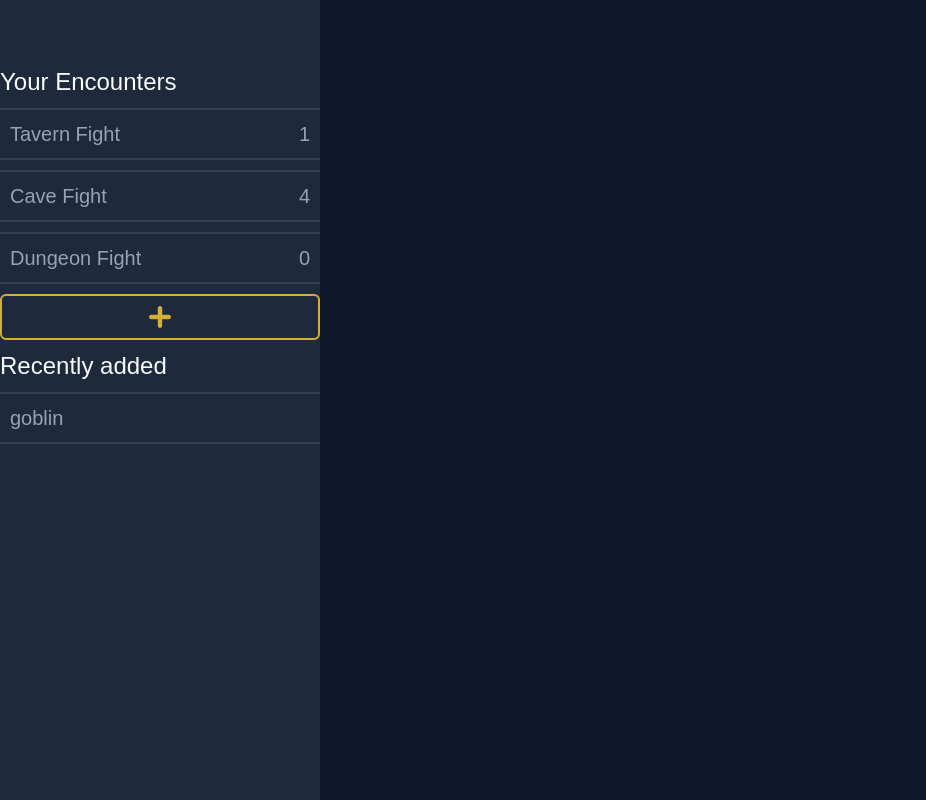
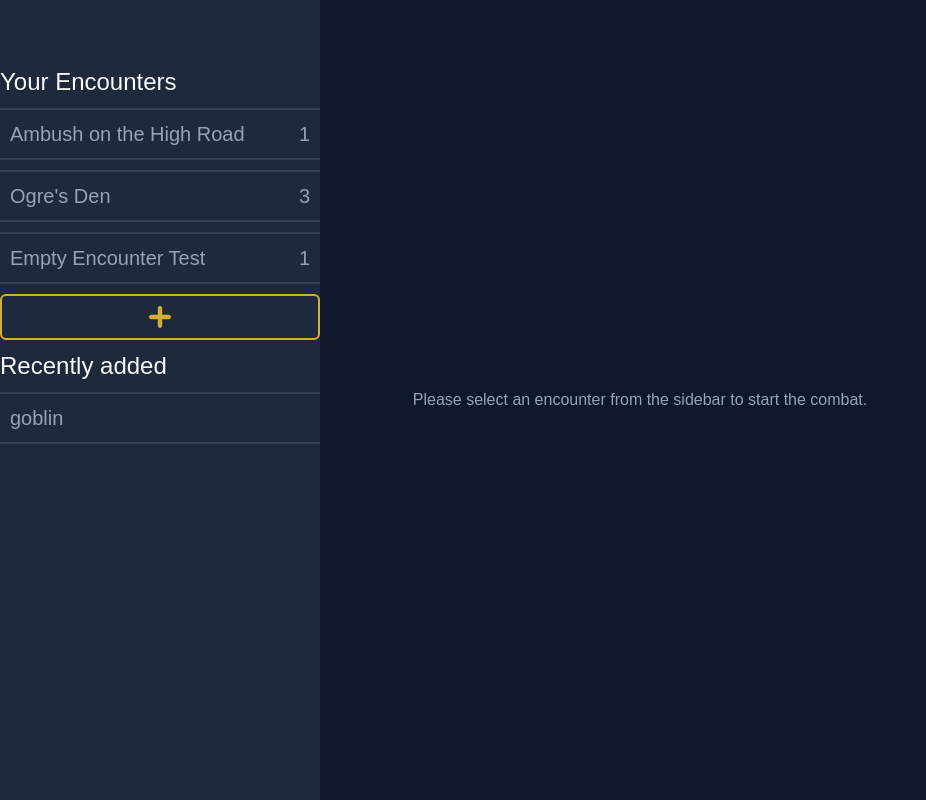
Before and after one commit to Harlamis/trackfinder, a React (Vite) app: page / in a window 1280 px wide. Shown: the whole page, without its empty margins (0-926 px from the left). Built offline with nearby package versions, Linux system fonts and the light colour scheme; a web font is replaced by a local one.

Commit message:
Add initial encounters and implement EncounterTable component

```diff
--- a/src/components/Dashboard.tsx
+++ b/src/components/Dashboard.tsx
@@ -3,14 +3,88 @@ import { MobileHeader } from './MobileHeader';
 import { Sidebar } from './Sidebar';
 import { type Encounter } from '../types';
 import type { SidebarMonsterMetadata } from '../types';
+import { EncounterTable } from './EncounterTable';
+
+const INITIAL_ENCOUNTERS: Encounter[] = [
+  {
+    id: 1,
+    name: 'Ambush on the High Road',
+    currentRound: 1,
+    monsters: [
+      {
+        id: 101,
+        name: 'Tordin (Paladin)',
+        maxHp: 25,
+        currentHp: 20,
+        ac: 18,
+        init: 18,
+        isPlayer: true,
+      },
+      {
+        id: 102,
+        name: 'Goblin Archer A',
+        maxHp: 12,
+        currentHp: 12,
+        ac: 13,
+        init: 15,
+        isPlayer: false,
+      },
+      {
+        id: 103,
+        name: 'Goblin Boss',
+        maxHp: 30,
+        currentHp: 24,
+        ac: 15,
+        init: 11,
+        isPlayer: false,
+      },
+      {
+        id: 104,
+        name: 'Elyon (Ranger)',
+        maxHp: 18,
+        currentHp: 14,
+        ac: 16,
+        init: 6,
+        isPlayer: true,
+      },
+    ],
+  },
+  {
+    id: 2,
+    name: "Ogre's Den",
+    currentRound: 3,
+    monsters: [
+      {
+        id: 101,
+        name: 'Tordin (Paladin)',
+        maxHp: 25,
+        currentHp: 25,
+        ac: 18,
+        init: 14,
+        isPlayer: true,
+      },
+      {
+        id: 105,
+        name: 'Cave Ogre',
+        maxHp: 59,
+        currentHp: 20,
+        ac: 12,
+        init: 8,
+        isPlayer: false,
+      },
+    ],
+  },
+  {
+    id: 3,
+    name: 'Empty Encounter Test',
+    currentRound: 1,
+    monsters: [],
+  },
+];
 
 export const Dashboard = () => {
   const [isSidebarOpen, setIsSidebarOpen] = useState(false);
-  const [encounters, setEncounters] = useState<Encounter[]>([
-    { id: 1, name: 'Tavern Fight', currentRound: 1 },
-    { id: 2, name: 'Cave Fight', currentRound: 4 },
-    { id: 3, name: 'Dungeon Fight', currentRound: 0 },
-  ]);
+  const [encounters, setEncounters] = useState<Encounter[]>(INITIAL_ENCOUNTERS);
   const [raMonsters, setRaMonsters] = useState<SidebarMonsterMetadata[]>([
     { id: 1, name: 'goblin' },
   ]);
@@ -37,6 +111,15 @@ export const Dashboard = () => {
         monsters={raMonsters}
         onSelectMonster={() => false}
       />
+      {activeEncounter ? (
+        <EncounterTable encounter={activeEncounter} />
+      ) : (
+        <div className='flex items-center justify-center text-text-muted md:col-span-6'>
+          <p>
+            Please select an encounter from the sidebar to start the combat.
+          </p>
+        </div>
+      )}
     </div>
   );
 };
--- a/src/components/EncounterTable.tsx
+++ b/src/components/EncounterTable.tsx
@@ -1,3 +1,48 @@
-export const EncounterTable = () => {
+import type { Encounter, Monster } from '../types';
+import { Healthbar } from './Healthbar';
 
+interface EncounterTableProps {
+  encounter: Encounter;
 }
+
+interface EncounterTableRowProps {
+  monster: Monster;
+}
+
+const EncounterTableRow = ({ monster }: EncounterTableRowProps) => {
+  return (
+    <div className='flex flex-col gap-3 rounded-lg bg-main-card p-4 md:grid md:grid-cols-12 md:gap-4 md:bg-transparent md:px-4 md:py-2 md:text-text-main'>
+      <div className='col-span-1'>{monster.init}</div>
+      <div className='col-span-5'>{monster.name}</div>
+      <div className='col-span-5'>
+        <Healthbar
+          currentHp={monster.currentHp}
+          maxHp={monster.maxHp}
+          isPlayer={monster.isPlayer}
+        />
+      </div>
+      <div className='col-span-1'>{monster.ac}</div>
+    </div>
+  );
+};
+
+export const EncounterTable = ({ encounter }: EncounterTableProps) => {
+  return (
+    <section className='flex flex-col md:col-span-6'>
+      <div className='w-full text-2xl text-text-muted'>
+        <h2>Round: {encounter.currentRound}</h2>
+        <div>
+          <div className='hidden grid-cols-12 gap-4 px-4 py-2 text-text-main md:grid'>
+            <div className='col-span-1'>Init</div>
+            <div className='col-span-5'>Name</div>
+            <div className='col-span-5'>HP</div>
+            <div className='col-span-1'>AC</div>
+          </div>
+          {encounter.monsters.map((mon) => (
+            <EncounterTableRow monster={mon} key={mon.id} />
+          ))}
+        </div>
+      </div>
+    </section>
+  );
+};
--- a/src/types.tsx
+++ b/src/types.tsx
@@ -2,6 +2,7 @@ export interface Encounter {
   id: number;
   name: string;
   currentRound: number;
+  monsters: Monster[];
 }
 
 export interface Monster {
```
